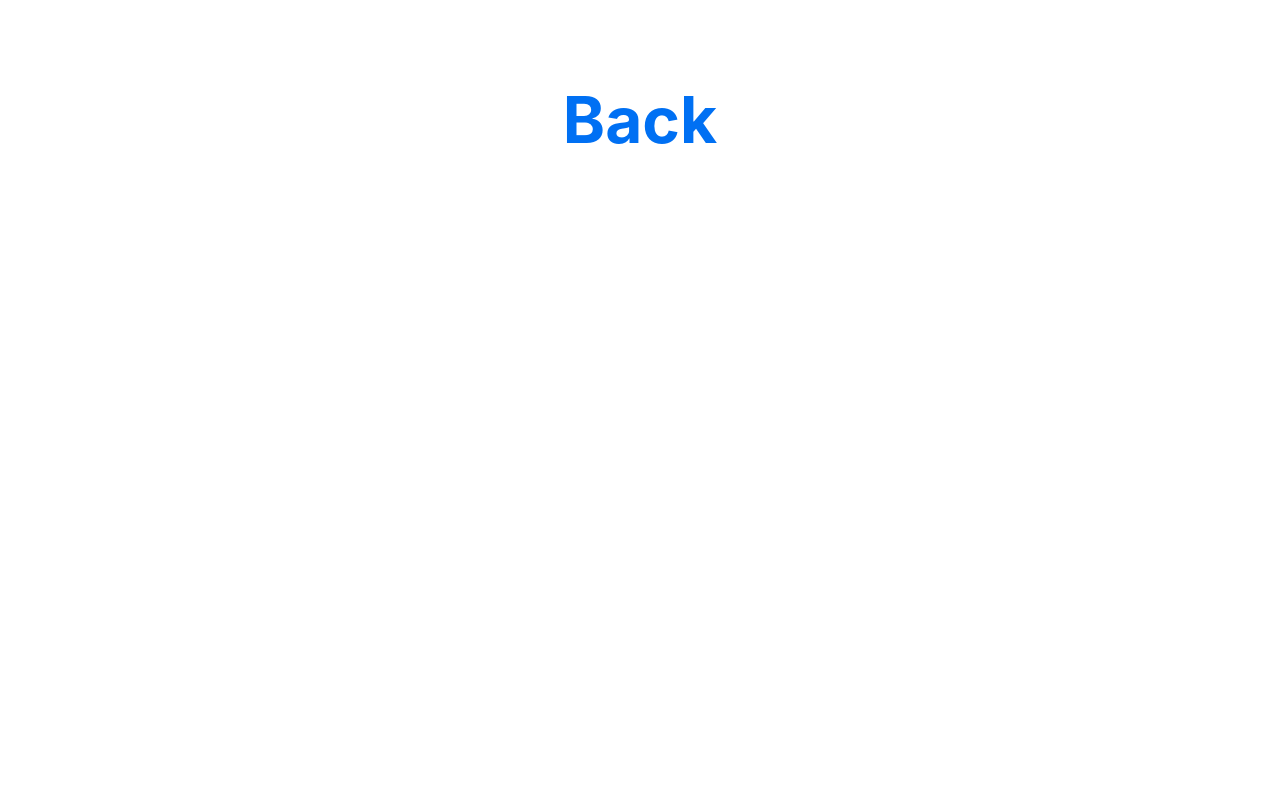
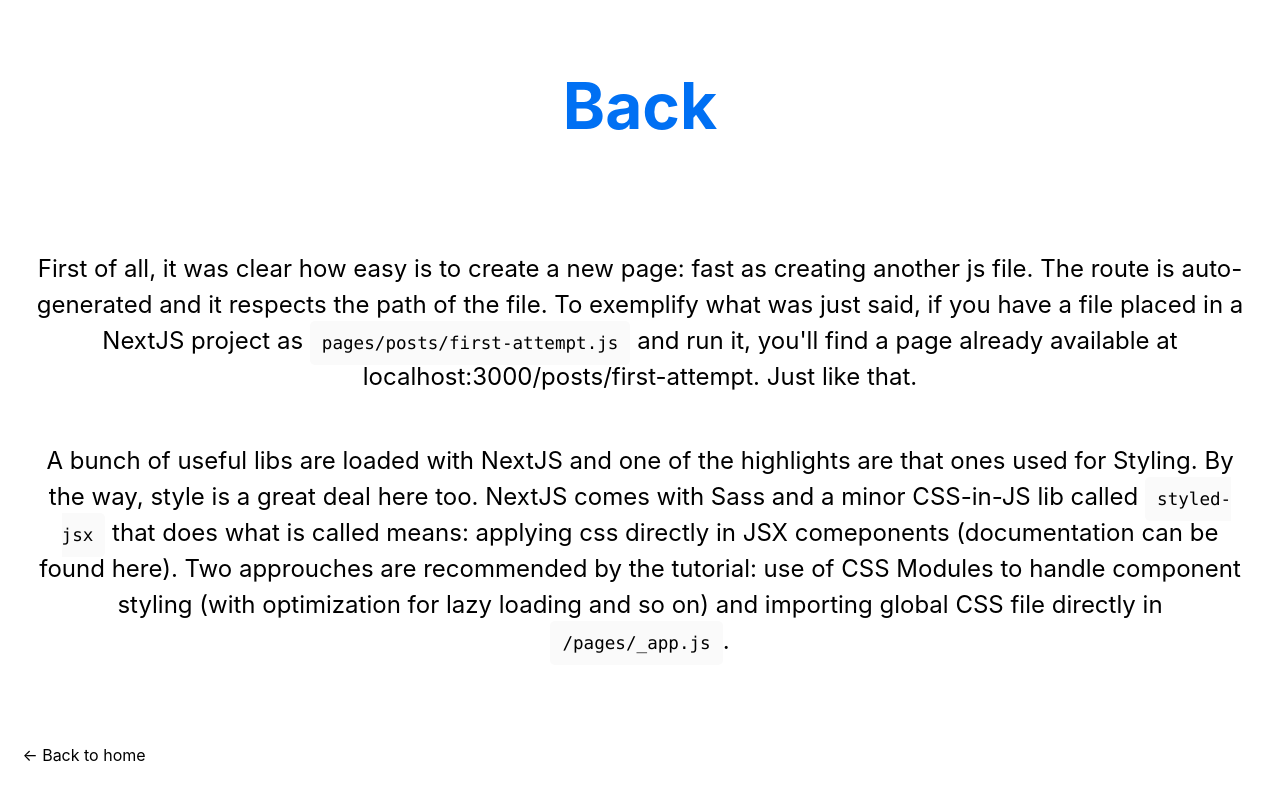
Before and after one commit to thiagojacinto/nextjs-miniblog, a Next.js app: page /posts/first-attempt in a window 1280 px wide. Shown: the part 317-1116 px from the top of the page. Before the commit the page ends 800 px from the top, so only its background shows below. Built offline with nearby package versions, Linux system fonts and the light colour scheme.

Commit message:
feat: aplying component Layout wrapping all content

```diff
--- a/pages/posts/first-attempt.js
+++ b/pages/posts/first-attempt.js
@@ -1,10 +1,19 @@
+import Head from "next/head";
 import Link from "next/link";
 
 import styles from "../../styles/Home.module.css";
 
+import Layout from "../../components/Layout";
+
 export default function firstAttempt() {
   return (
+    <Layout>
       <div className={styles.container}>
+        <Head>
+          <title>{firstAttempt.name}</title>
+          <link rel="icon" href="/favicon.ico" />
+        </Head>
+
         <h1 className={styles.title}>
           This is my first attempt with NextJS{" "}
           <Link href="/">
@@ -13,6 +22,31 @@
             </h4>
           </Link>
         </h1>
+
+        <p className={styles.description}>
+          First of all, it was clear how easy is to create a new page: fast as
+          creating another js file. The route is auto-generated and it respects
+          the path of the file. To exemplify what was just said, if you have a
+          file placed in a NextJS project as{" "}
+          <code className={styles.code}>pages/posts/first-attempt.js</code> and
+          run it, you'll find a page already available at
+          localhost:3000/posts/first-attempt. Just like that.
+        </p>
+
+        <p className={styles.description}>
+          A bunch of useful libs are loaded with NextJS and one of the
+          highlights are that ones used for Styling. By the way, style is a
+          great deal here too. NextJS comes with Sass and a minor CSS-in-JS lib
+          called <code className={styles.code}>styled-jsx</code> that does what
+          is called means: applying css directly in JSX comeponents
+          (documentation can be found{" "}
+          <Link href="https://github.com/vercel/styled-jsx">here</Link>). Two
+          approuches are recommended by the tutorial: use of CSS Modules to
+          handle component styling (with optimization for lazy loading and so
+          on) and importing global CSS file directly in{" "}
+          <code className={styles.code}>/pages/_app.js</code>.
+        </p>
       </div>
+    </Layout>
   );
 }
```
Also changed, not shown: pages/index.js (+14 -8 lines). Lines whose indentation alone changed are shown as unchanged.
